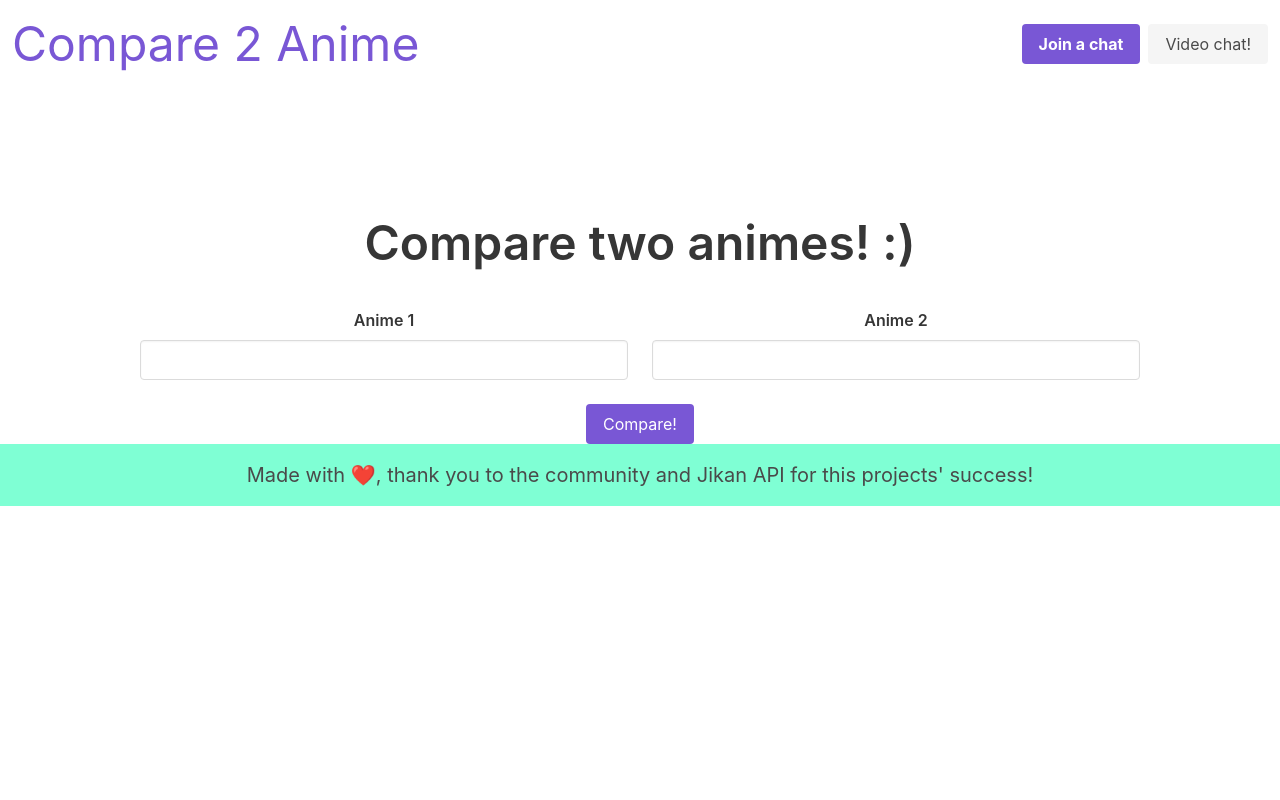
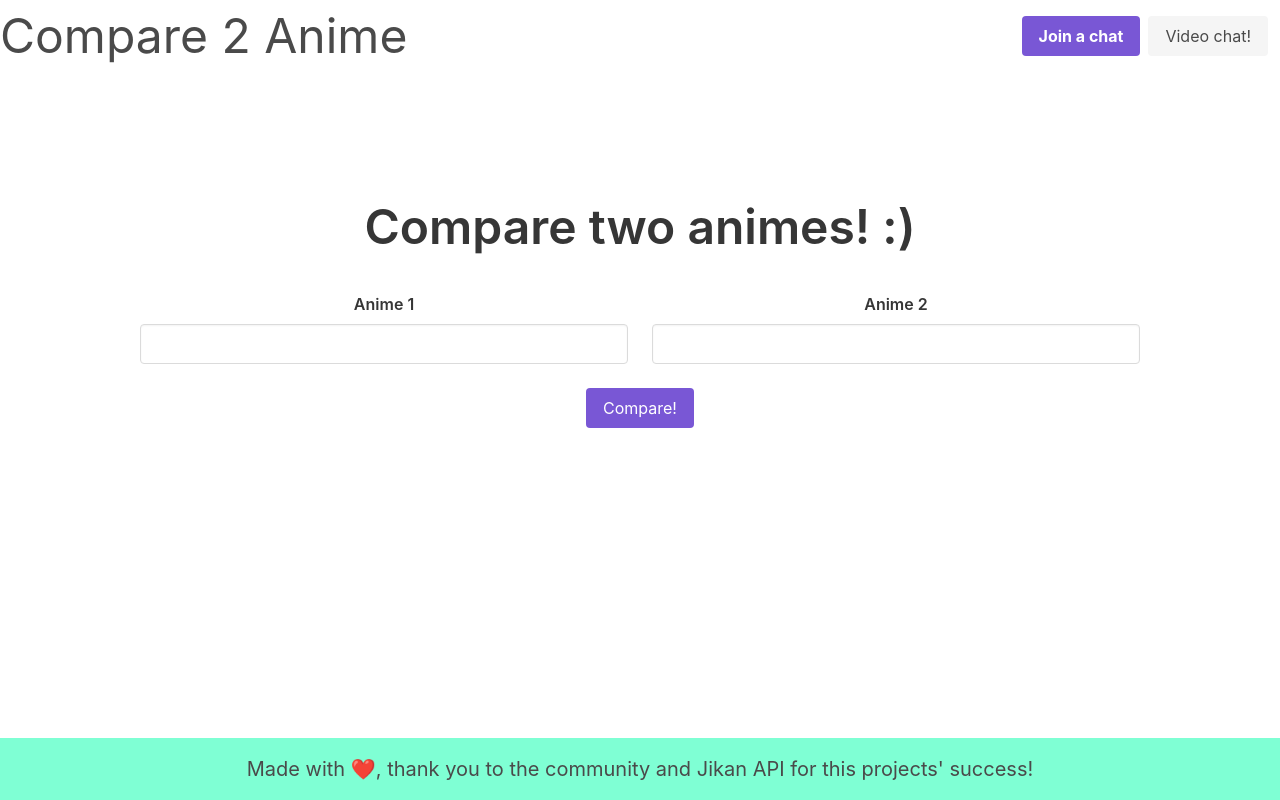
Before and after one commit to Adib234/compare-two-animes, a Vue app: page / in a window 1280 px wide. Built offline with nearby package versions, Linux system fonts and the light colour scheme.

Commit message:
finally fixed footer

```diff
--- a/src/App.vue
+++ b/src/App.vue
@@ -1,5 +1,5 @@
 <template>
-  <div id="app">
+  <div class="app">
     <HomePage />
     <footer class="footer">
       <div class="content has-text-centered is-size-5">
@@ -26,13 +26,19 @@ export default {
 </script>
 
 <style>
+.app {
+  min-height: 100vh;
+  display: flex;
+  min-height: 100vh;
+  flex-direction: column;
+  justify-content: space-between;
+}
 .footer {
-  position: relative;
+  position: static;
   right: 0;
   bottom: 0;
   left: 0;
   background-color: aquamarine;
-
   padding: 1rem 8rem 1rem;
 }
 </style>
--- a/src/components/HomePage.vue
+++ b/src/components/HomePage.vue
@@ -2,10 +2,7 @@
   <section class="section1">
     <nav class="navbar" role="navigation" aria-label="main navigation">
       <div class="navbar-brand">
-        <a class="navbar-item" href="https://bulma.io">
-          <div class="is-size-1">Compare 2 Anime</div>
-        </a>
-
+        <div class="is-size-1">Compare 2 Anime</div>
         <a
           role="button"
           class="navbar-burger burger"
```
